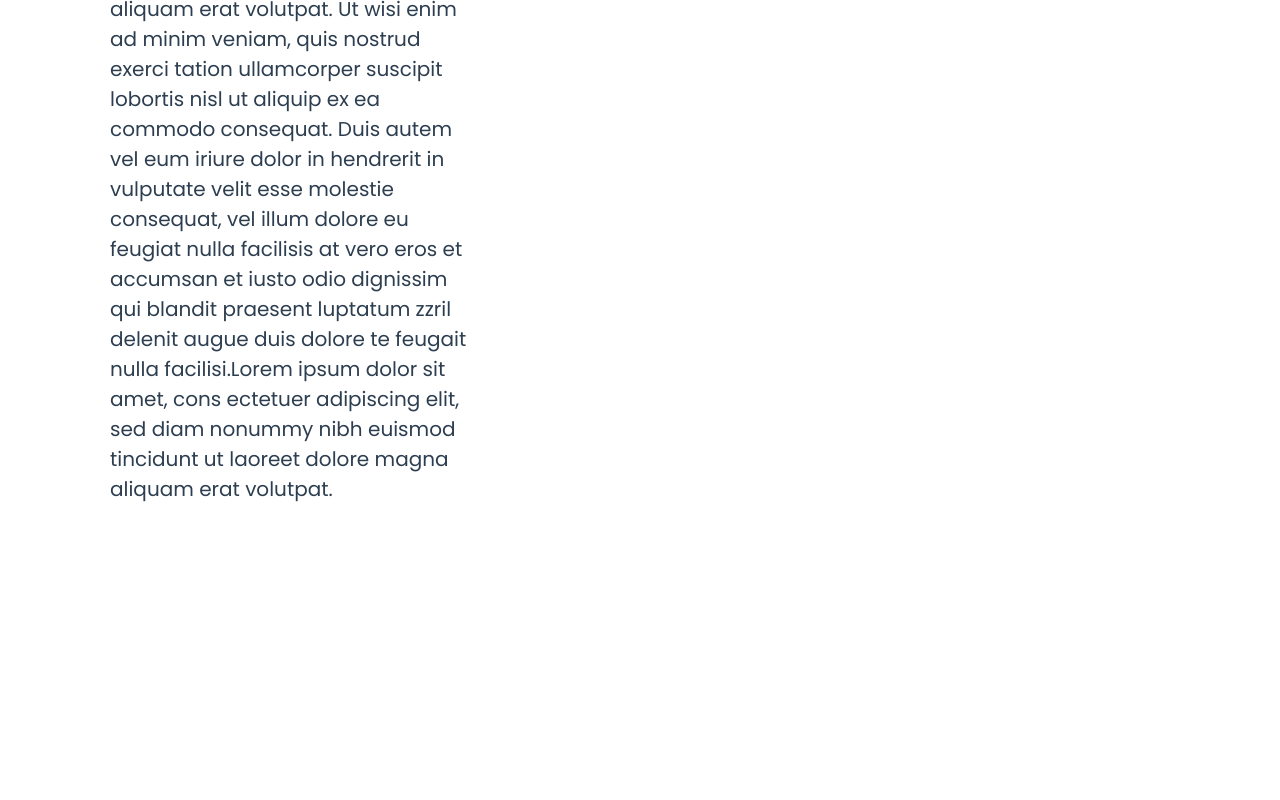
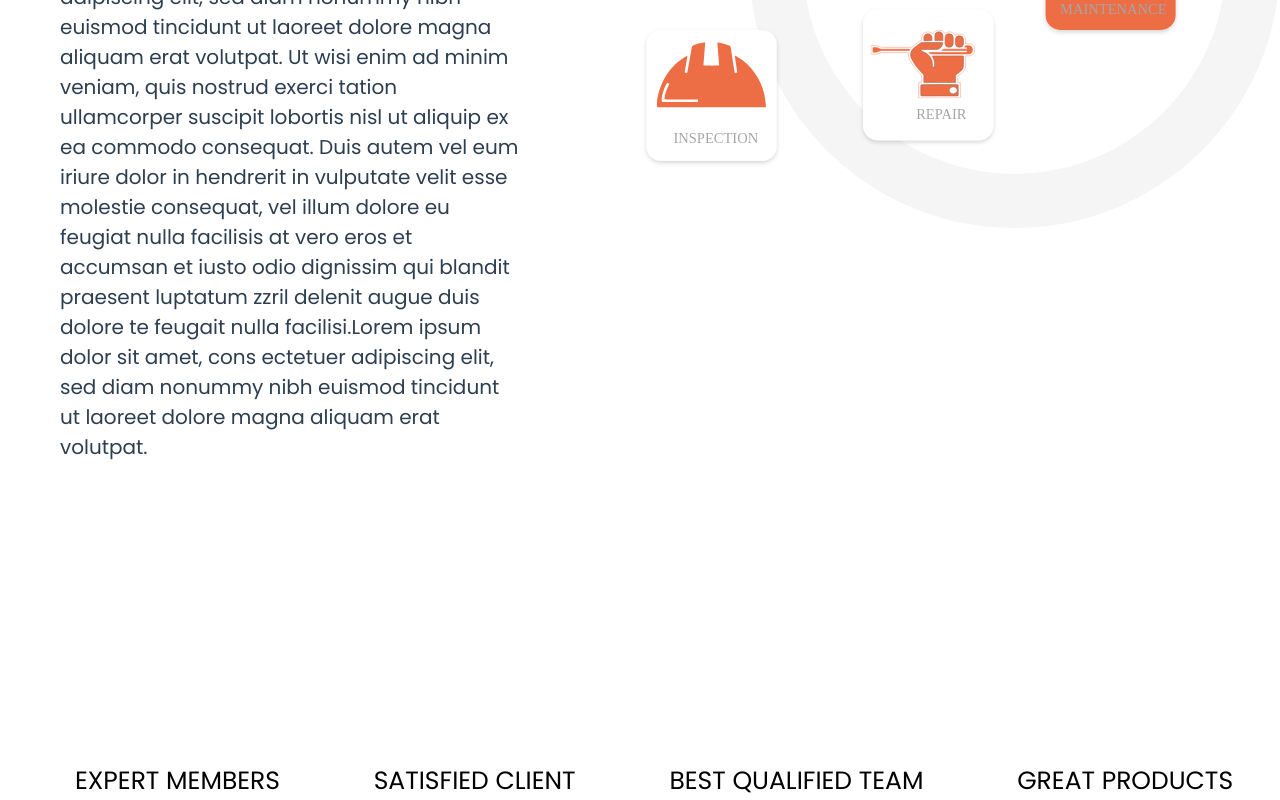
Before and after one commit to GavPierce/FirePro, a Vue app: page /about-us in a window 1280 px wide. Shown: the part 541-1341 px from the top of the page. Before the commit the page ends 1045 px from the top, so only its background shows below. Built offline with nearby package versions, Linux system fonts and the light colour scheme; what @splidejs/vue-splide would draw is missing.

Commit message:
feat image about us

```diff
--- a/src/pages/AboutUs.vue
+++ b/src/pages/AboutUs.vue
@@ -4,6 +4,8 @@
       <div class="about">ABOUT</div>
       <div class="us">US</div>
     </div>
+    <div class="autop">
+      <div class="auleft">
         <div class="resume">
           <p>
             MAKE SMART DECISIONS<br />
@@ -12,16 +14,32 @@
           </p>
         </div>
         <div class="paragraph">
-      Lorem ipsum dolor sit amet, consectetuer adipiscing elit, sed diam nonummy
-      nibh euismod tincidunt ut laoreet dolore magna aliquam erat volutpat. Ut
-      wisi enim ad minim veniam, quis nostrud exerci tation ullamcorper suscipit
-      lobortis nisl ut aliquip ex ea commodo consequat. Duis autem vel eum
-      iriure dolor in hendrerit in vulputate velit esse molestie consequat, vel
-      illum dolore eu feugiat nulla facilisis at vero eros et accumsan et iusto
-      odio dignissim qui blandit praesent luptatum zzril delenit augue duis
-      dolore te feugait nulla facilisi.Lorem ipsum dolor sit amet, cons ectetuer
-      adipiscing elit, sed diam nonummy nibh euismod tincidunt ut laoreet dolore
-      magna aliquam erat volutpat.
+          Lorem ipsum dolor sit amet, consectetuer adipiscing elit, sed diam
+          nonummy nibh euismod tincidunt ut laoreet dolore magna aliquam erat
+          volutpat. Ut wisi enim ad minim veniam, quis nostrud exerci tation
+          ullamcorper suscipit lobortis nisl ut aliquip ex ea commodo consequat.
+          Duis autem vel eum iriure dolor in hendrerit in vulputate velit esse
+          molestie consequat, vel illum dolore eu feugiat nulla facilisis at
+          vero eros et accumsan et iusto odio dignissim qui blandit praesent
+          luptatum zzril delenit augue duis dolore te feugait nulla
+          facilisi.Lorem ipsum dolor sit amet, cons ectetuer adipiscing elit,
+          sed diam nonummy nibh euismod tincidunt ut laoreet dolore magna
+          aliquam erat volutpat.
+        </div>
+      </div>
+      <div class="auright">
+        <img class="tools" src="../assets/img/circle.svg" alt="" />
+      </div>
+    </div>
+    <div class="description">
+      <div>EXPERT MEMBERS</div>
+      <div></div>
+      <div>SATISFIED CLIENT</div>
+      <div></div>
+      <div>BEST QUALIFIED TEAM</div>
+      <div></div>
+      <div>GREAT PRODUCTS</div>
+      <div></div>
     </div>
   </div>
 </template>
@@ -52,19 +70,60 @@ export default {};
 .resume {
   border-left: solid;
   color: #000000;
-  margin-left: 4em;
+  margin-left: 2em;
   font-size: 30px;
-  margin-top: 2em;
+  margin-top: 3em;
   padding-left: 15px;
   opacity: 0.5;
 }
 .resume p {
   text-align: left;
 }
+
 .paragraph {
   text-align: start;
   font-size: 20px;
-  margin-left: 5.5em;
-  margin-right: 40em;
+  margin-left: 3em;
+  margin-right: 6em;
+}
+.autop {
+  display: flex;
+  padding-top: 3em;
+}
+
+.tools {
+  max-width: 100%;
+}
+
+.auleft {
+  width: 50%;
+}
+.auright {
+  width: 50%;
+
+  margin-top: 0;
+}
+
+@media (max-width: 1050px) {
+  .right {
+    display: none;
+  }
+}
+
+.description {
+  margin-top: 12em;
+  display: flex;
+  position: relative;
+  justify-content: space-between;
+  font-size: 25px;
+  flex-wrap: wrap;
+  margin-left: 3em;
+  color: #000000;
+}
+
+@media screen and (max-width: 900px) {
+  .description {
+    flex-direction: column;
+  }
 }
 </style>
```
Also changed, not shown: src/assets/img/circle.svg (added). Lines whose indentation alone changed are shown as unchanged.
